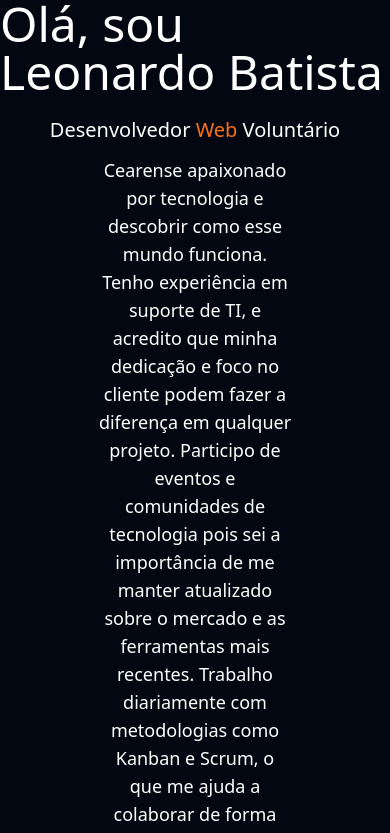
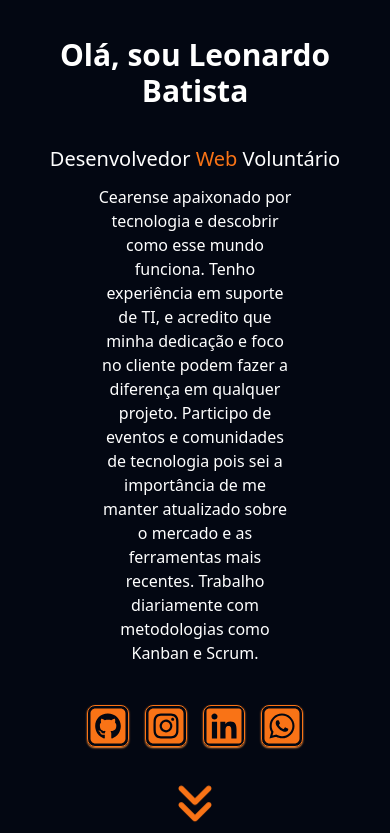
Before and after one commit to DevTec2020/Apresentacao, a React (Vite) app: page / in a window 390 px wide. Shown: the top 833 px of the page. Built offline with nearby package versions, Linux system fonts and the light colour scheme.

Commit message:
FEAT: Ajustando responsividade da section Apresentação

```diff
--- a/src/components/Apresentacao/index.tsx
+++ b/src/components/Apresentacao/index.tsx
@@ -28,26 +28,25 @@ export function Apresentacao(){
 
 
     return (
-        <div className="flex flex-col min-h-screen text-white bg-gray-950">
+        <div className="flex flex-col min-h-screen text-white bg-gray-950 ">
             <div className="flex-grow flex flex-col items-center justify-center">
                 <div>
-                    <h1 className="text-5xl">Olá, sou Leonardo Batista</h1>
+                    <h1 className=" text-3xl sm:text-4xl font-bold mb-4 text-center px-14">Olá, sou Leonardo Batista</h1>
                 </div>
 
-                <div className="mt-5 text-xl">
+                <div className="mt-5 text-xl md:text-2xl">
                     <h2>
                         Desenvolvedor <span className="text-orange-500">{text}</span> Voluntário
                     </h2>
                 </div>
 
-                <div className="mt-3 w-2/4 text-center text-lg">
+                <div className="mt-3 w-2/4 text-center md:text-2xl">
                     Cearense apaixonado por tecnologia e descobrir como esse mundo funciona.
                     Tenho experiência em suporte de TI, e acredito que minha dedicação e foco no
                     cliente podem fazer a diferença em qualquer projeto. Participo de eventos e
                     comunidades de tecnologia pois sei a importância de me manter atualizado sobre o
                     mercado e as ferramentas mais recentes. Trabalho diariamente com metodologias
-                    como Kanban e Scrum, o que me ajuda a colaborar de forma eficiente em equipe
-                    e garantir entregas de valor.
+                    como Kanban e Scrum.
                 </div>
 
                 <div className="mt-10 flex gap-4">
```
